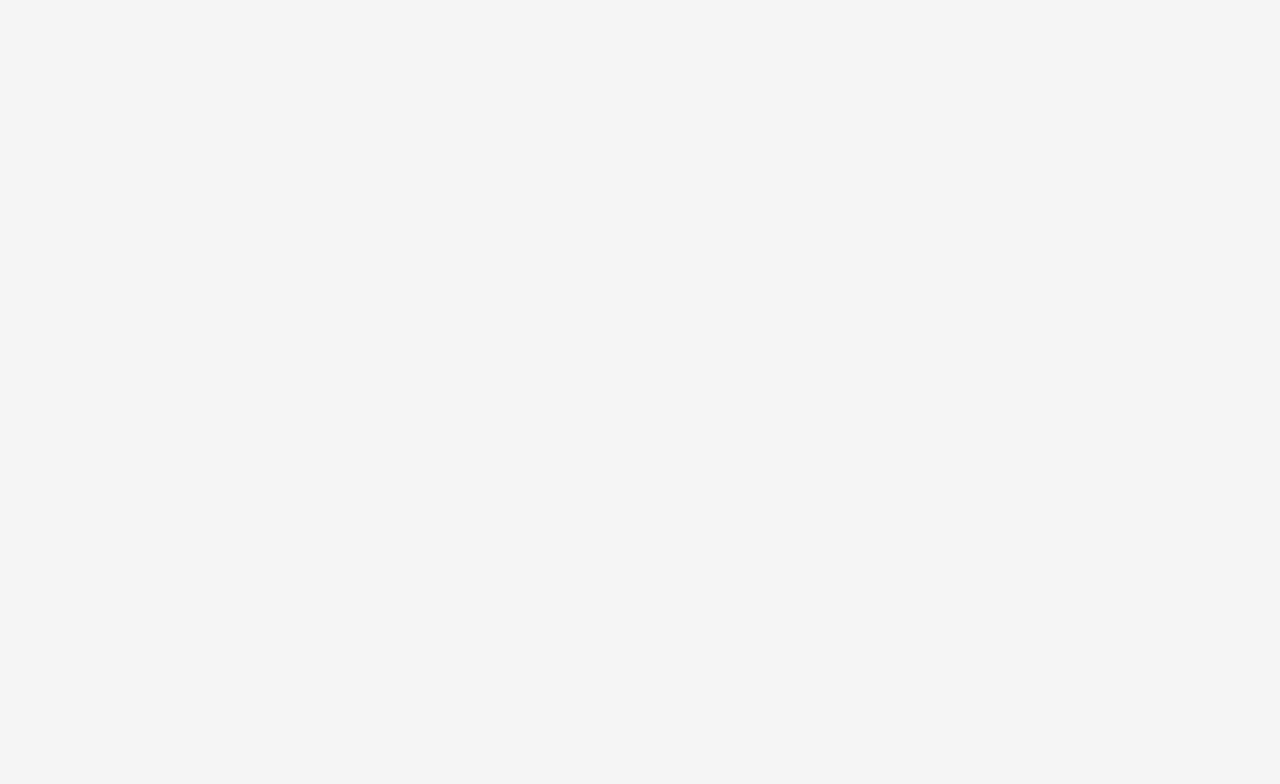
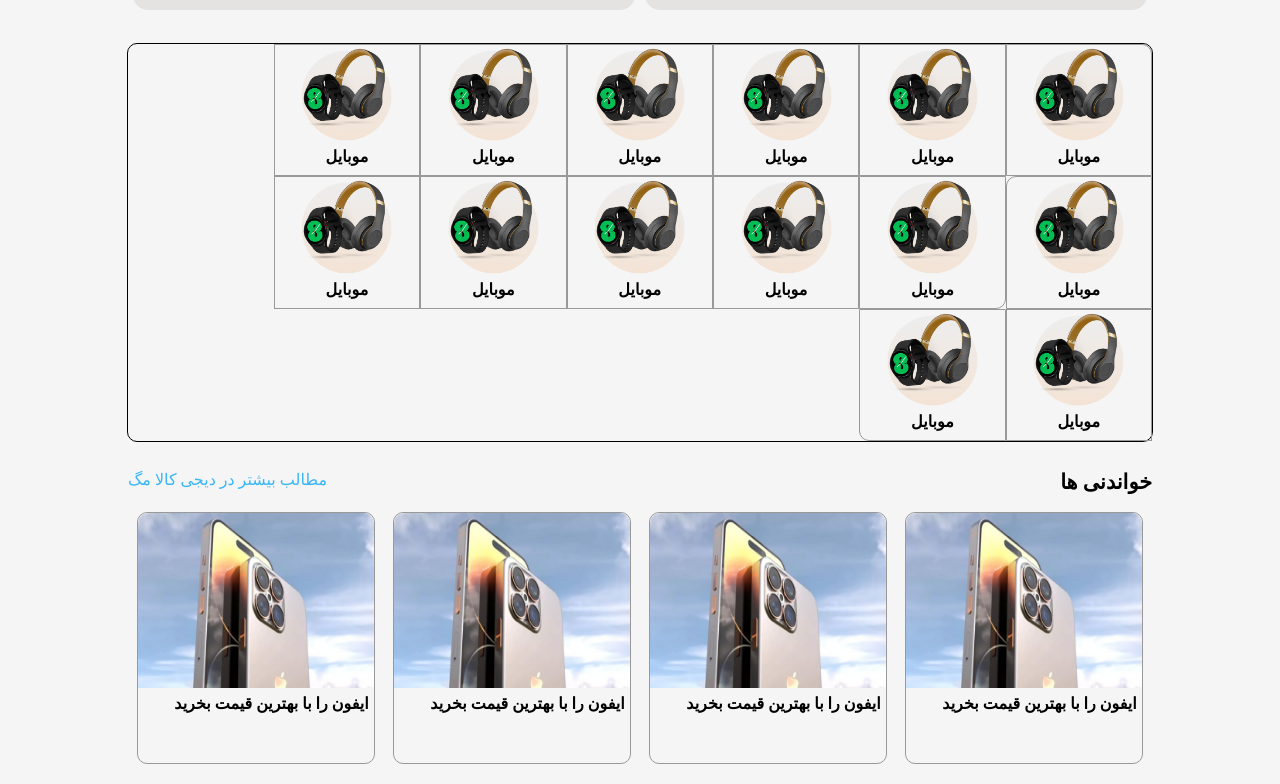
Before and after one commit to Mehrabkb/digikala_angular, an Angular app: page / in a window 1280 px wide. Shown: the part 1615-2399 px from the top of the page. Before the commit the page ends 1547 px from the top, so only its background shows below. Built offline with nearby package versions, Linux system fonts and the light colour scheme.

Commit message:
reads work

```diff
--- a/angular.json
+++ b/angular.json
@@ -23,10 +23,7 @@
               "src/assets"
             ],
             "styles": [
-              "src/styles.css",
-              "swiper/css",
-              "swiper/css/navigation",
-              "swiper/css/pagination"
+              "src/styles.css"
             ],
             "scripts": []
           },
--- a/src/app/app.module.ts
+++ b/src/app/app.module.ts
@@ -7,6 +7,7 @@
 import { HomeComponent } from './home/home.component';
 import { HomeSliderComponent } from './home-slider/home-slider.component';
 import { SwiperModule } from 'swiper/angular';
+import { ReadsComponent } from './reads/reads.component';
 
 
 @NgModule({
@@ -14,7 +15,8 @@
     AppComponent,
     AppHeaderComponent,
     HomeComponent,
-    HomeSliderComponent
+    HomeSliderComponent,
+    ReadsComponent
   ],
   imports: [
     BrowserModule,
--- a/src/app/home-slider/home-slider.component.ts
+++ b/src/app/home-slider/home-slider.component.ts
@@ -1,4 +1,4 @@
-import { Component, OnInit } from '@angular/core';
+import { Component, OnInit, ViewEncapsulation } from '@angular/core';
 import SwiperCore, { SwiperOptions } from 'swiper';
 import Swiper from 'swiper';
 
--- a/src/app/home/home.component.html
+++ b/src/app/home/home.component.html
@@ -27,3 +27,4 @@
     </div>
   </div>
 </section>
+<app-reads></app-reads>
--- /dev/null
+++ b/src/app/reads/reads.component.css
@@ -0,0 +1,45 @@
+section#reads .container{
+  width: 80%;
+  margin : 0 auto;
+}
+section#reads .container .top{
+  display: flex;
+}
+section#reads .container .top > div{
+  width: 50%;
+}
+section#reads .container .top .title h4{
+  font-size : 1.3rem;
+}
+section#reads .container .top .more {
+  text-align: left;
+}
+section#reads .container .top .more a {
+  text-decoration : none;
+  color : rgb(55, 182, 246);
+}
+section#reads .container .body .items{
+  display: flex;
+  justify-content: space-around;
+  padding : 20px 0 ;
+}
+section#reads .container .body .items .item{
+  width :23%;
+  border : 1px solid #999;
+  border-radius: 10px;
+  height: 250px;
+}
+section#reads .container .body .items .item a {
+  text-decoration : none;
+  color : #000;
+}
+section#reads .container .body .items .item img{
+  width: 100%;
+  border-top-right-radius: 10px;
+  border-top-left-radius: 10px;
+  height: 70%;
+}
+section#reads .container .body .items .item h3{
+  padding : 5px 5px ;
+  box-sizing: border-box;
+}
--- /dev/null
+++ b/src/app/reads/reads.component.html
@@ -0,0 +1,24 @@
+<section id="reads">
+  <div class="container">
+    <div class="top">
+      <div class="title">
+        <h4>خواندنی ها</h4>
+      </div>
+      <div class="more">
+        <a href="">
+          مطالب بیشتر در دیجی کالا مگ
+        </a>
+      </div>
+    </div>
+    <div class="body">
+      <div class="items">
+        <div class="item" *ngFor="let item of items">
+          <a href="">
+            <img src="{{ item.img }}" alt="">
+            <h3>{{ item.title }}</h3>
+          </a>
+        </div>
+      </div>
+    </div>
+  </div>
+</section>
--- /dev/null
+++ b/src/app/reads/reads.component.ts
@@ -0,0 +1,34 @@
+import { Component, OnInit } from '@angular/core';
+
+@Component({
+  selector: 'app-reads',
+  templateUrl: './reads.component.html',
+  styleUrls: ['./reads.component.css']
+})
+export class ReadsComponent implements OnInit {
+
+  items = [
+    {
+      'img' : '../../assets/iphone.jpg',
+      'title' : 'ایفون را با بهترین قیمت بخرید'
+    },
+    {
+      'img' : '../../assets/iphone.jpg',
+      'title' : 'ایفون را با بهترین قیمت بخرید'
+    },
+    {
+      'img' : '../../assets/iphone.jpg',
+      'title' : 'ایفون را با بهترین قیمت بخرید'
+    },
+    {
+      'img' : '../../assets/iphone.jpg',
+      'title' : 'ایفون را با بهترین قیمت بخرید'
+    }
+  ]
+
+  constructor() { }
+
+  ngOnInit(): void {
+  }
+
+}
```
Also changed, not shown: src/assets/iphone.jpg (added), 1 other file (tests, documents, lock files or other folders).
